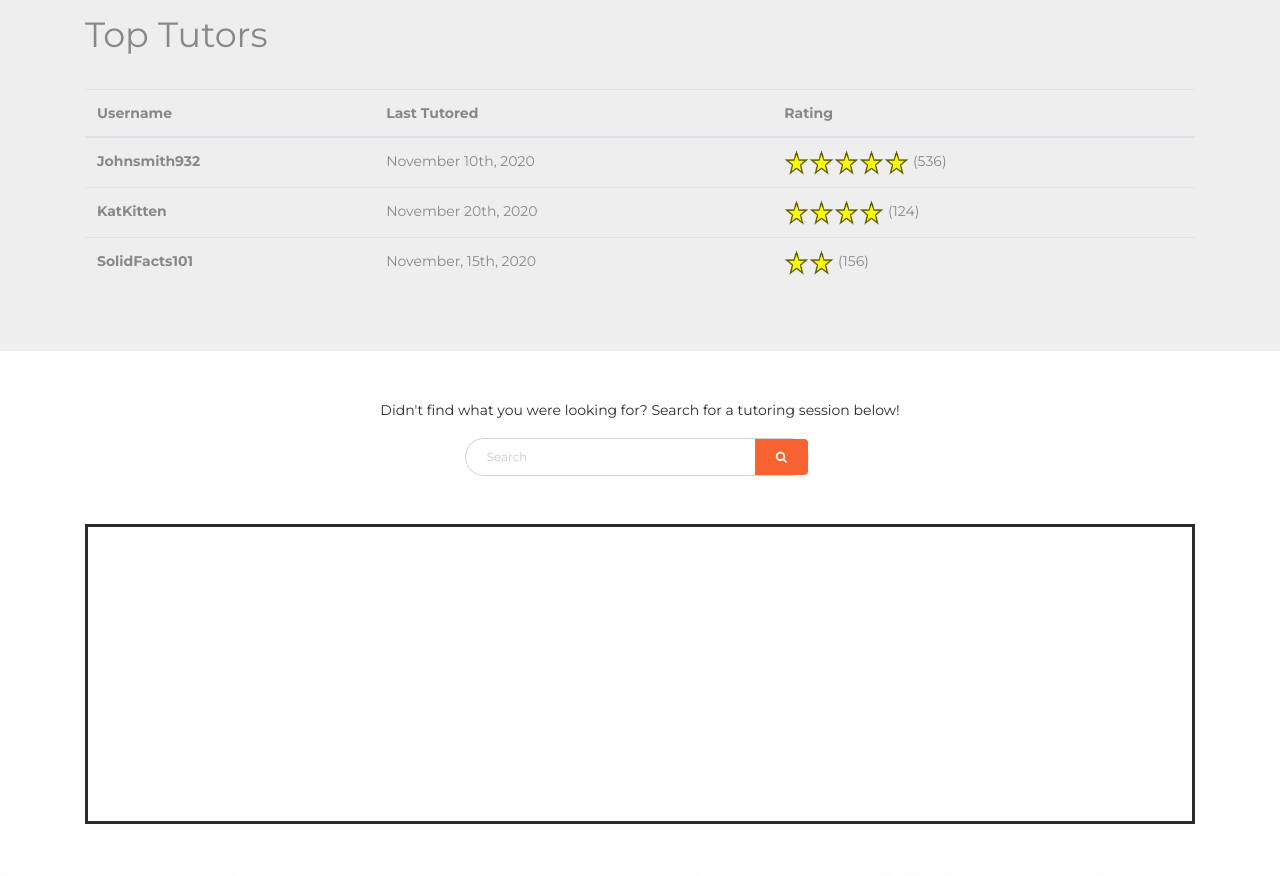
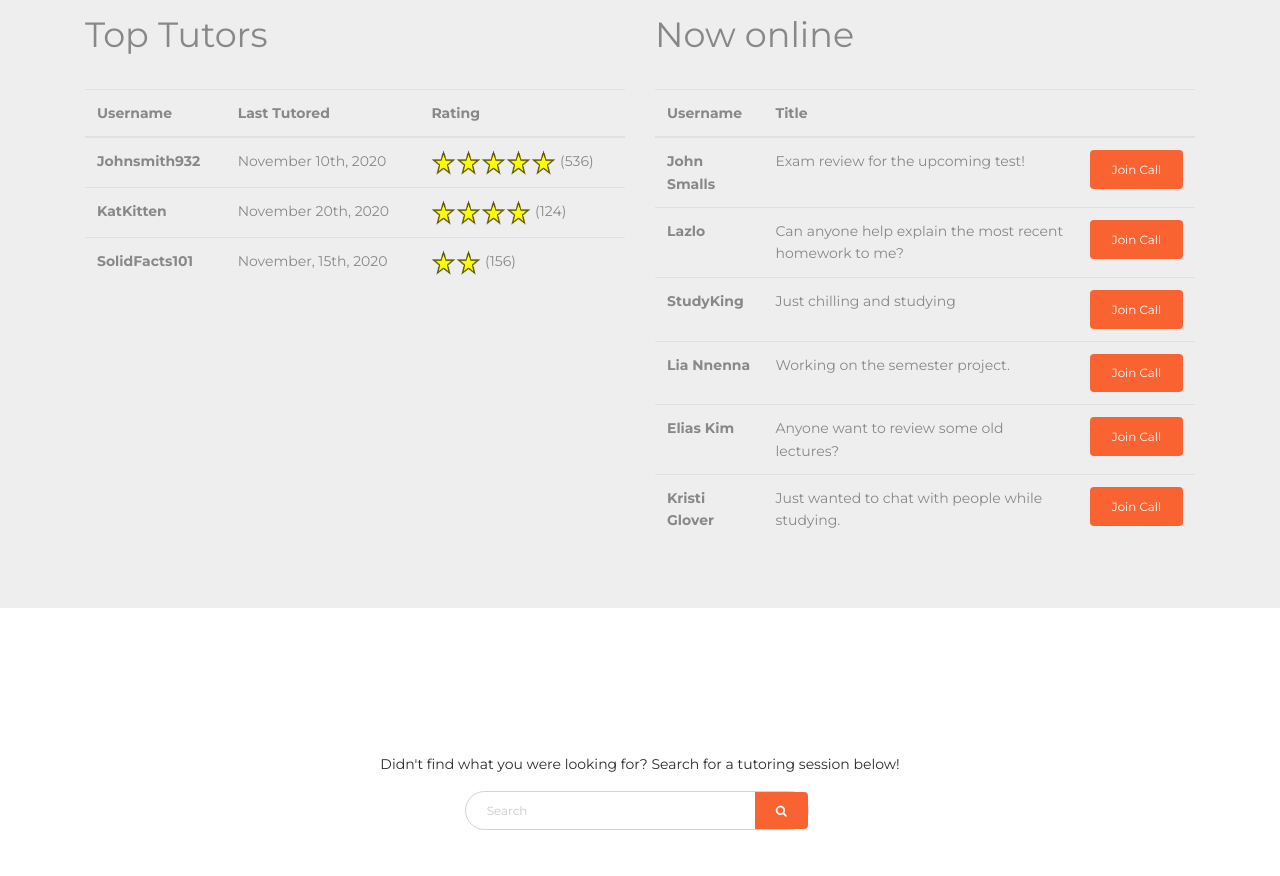
Before and after one commit to smlin2000/Coronacademy, a website: page public/Algebra.html in a window 1280 px wide. Shown: the part 1395-2271 px from the top of the page. Drawn offline with nearby package versions, Linux system fonts and the light colour scheme.

Commit message:
Update Algebra.html

```diff
--- a/public/Algebra.html
+++ b/public/Algebra.html
@@ -116,7 +116,7 @@
           </div>
           <input type="text" id="textbox" placeholder="Input Textbox" style="width:580px; position:relative; bottom:0px;"><br><br>
         </div>
-        <div style="border-style: solid; width: 560px; height: 400px; overflow-y: scroll;">
+        <div style="	border-style: solid;	width: 560px;	height: 400px;	overflow-y: scroll;">
           <div style="border-style: groove; width: 98%; height: 20%; margin: 10px;">
             <p class=""><b>&nbsp;Algebra Study Session (November 23rd, 2020 @ 5:00 PM)</b><br>&nbsp; &nbsp; &nbsp; &nbsp; Hey everyone, let's meet together to study Algebra together on Monday. A video will be uploaded -<b>Johnsmith932</b></p>
           </div>
@@ -137,12 +137,15 @@
     </div>
     <div class="container">
       <div class="row">
-        <div class="col-md-12">
+        <div class="col-md-6">
           <h2 class="">Top Tutors</h2>
+        </div>
+        <div class="col-md-6">
+          <h2 class="">Now online</h2>
         </div>
       </div>
       <div class="row">
-        <div class="col-md-12">
+        <div class="col-md-6">
           <div class="table-responsive">
             <table class="table">
               <thead>
@@ -172,6 +175,58 @@
             </table>
           </div>
         </div>
+        <div class="col-md-6 h-25" style="	height: 800px;	width: 560px; overflow-y: scroll">
+          <div class="table-responsive">
+            <table class="table">
+              <thead>
+                <tr>
+                  <th>Username</th>
+                  <th>Title</th>
+                  <th></th>
+                </tr>
+              </thead>
+              <tbody>
+                <tr>
+                  <td><b>John Smalls</b></td>
+                  <td>Exam review for the upcoming test!</td>
+                  <td><button class="btn btn-primary" type="button" onclick="vidchat()">Join Call</button></td>
+                </tr>
+                <tr>
+                  <td><b>Lazlo</b></td>
+                  <td>Can anyone help explain the most recent homework to me?</td>
+                  <td><button class="btn btn-primary" type="button" onclick="vidchat()">Join Call</button></td>
+                </tr>
+                <tr>
+                  <td><b>StudyKing</b></td>
+                  <td>Just chilling and studying</td>
+                  <td><button class="btn btn-primary" type="button" onclick="vidchat()">Join Call</button></td>
+                </tr>
+                <tr>
+                  <td><b>Lia Nnenna</b></td>
+                  <td>Working on the semester project.</td>
+                  <td><button class="btn btn-primary" type="button" onclick="vidchat()">Join Call</button></td>
+                </tr>
+                <tr>
+                  <td><b>Elias Kim</b></td>
+                  <td>Anyone want to review some old lectures?</td>
+                  <td><button class="btn btn-primary" type="button" onclick="vidchat()">Join Call</button></td>
+                </tr>
+                <tr>
+                  <td><b>Kristi Glover</b></td>
+                  <td>Just wanted to chat with people while studying.</td>
+                  <td><button class="btn btn-primary" type="button" onclick="vidchat()">Join Call</button></td>
+                </tr>
+              </tbody>
+            </table>
+          </div>
+        </div>
+      </div>
+    </div>
+  </div>
+  <div class="py-5">
+    <div class="container">
+      <div class="row">
+        <div class="col-md-12"></div>
       </div>
     </div>
   </div>
```
